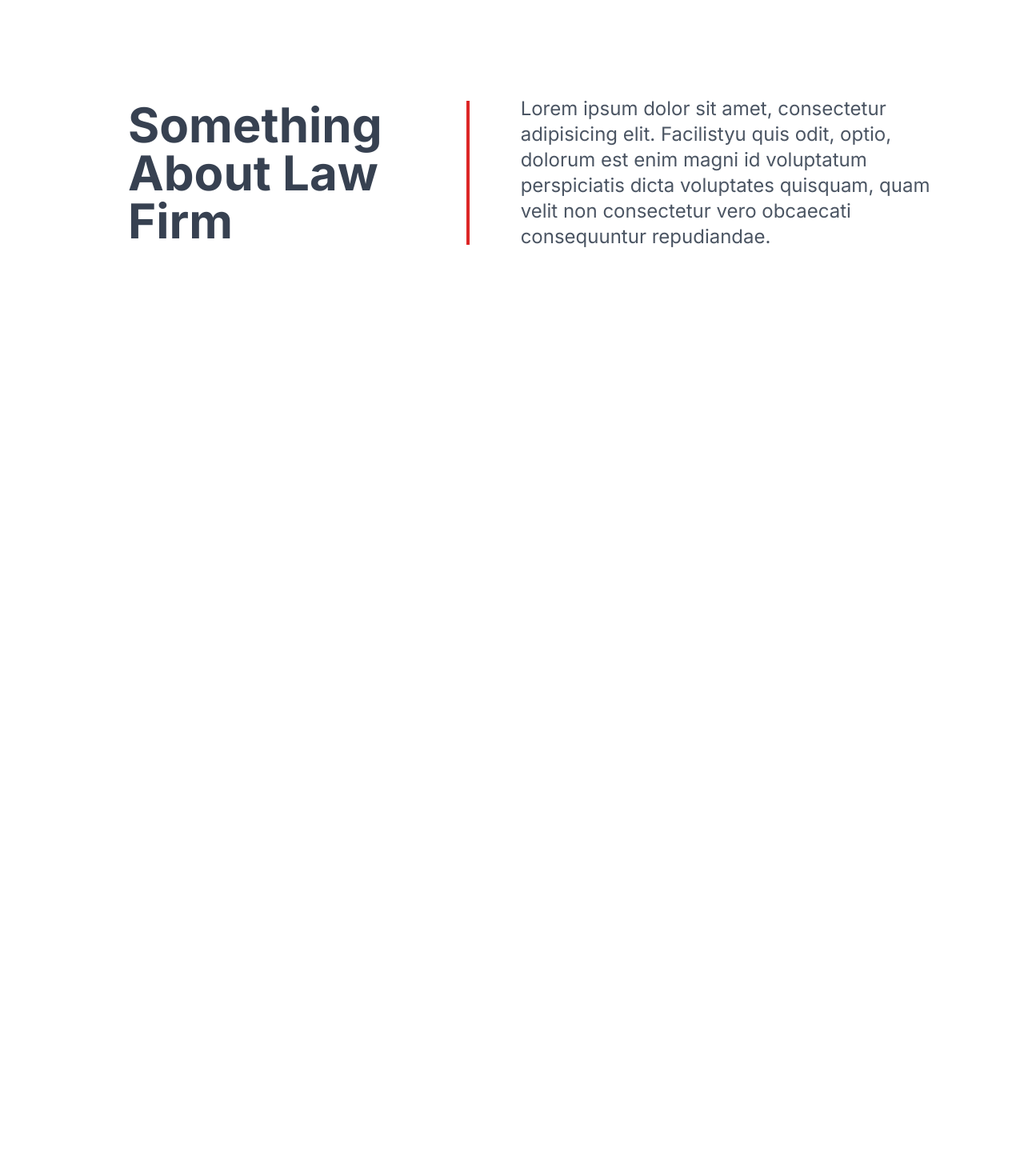
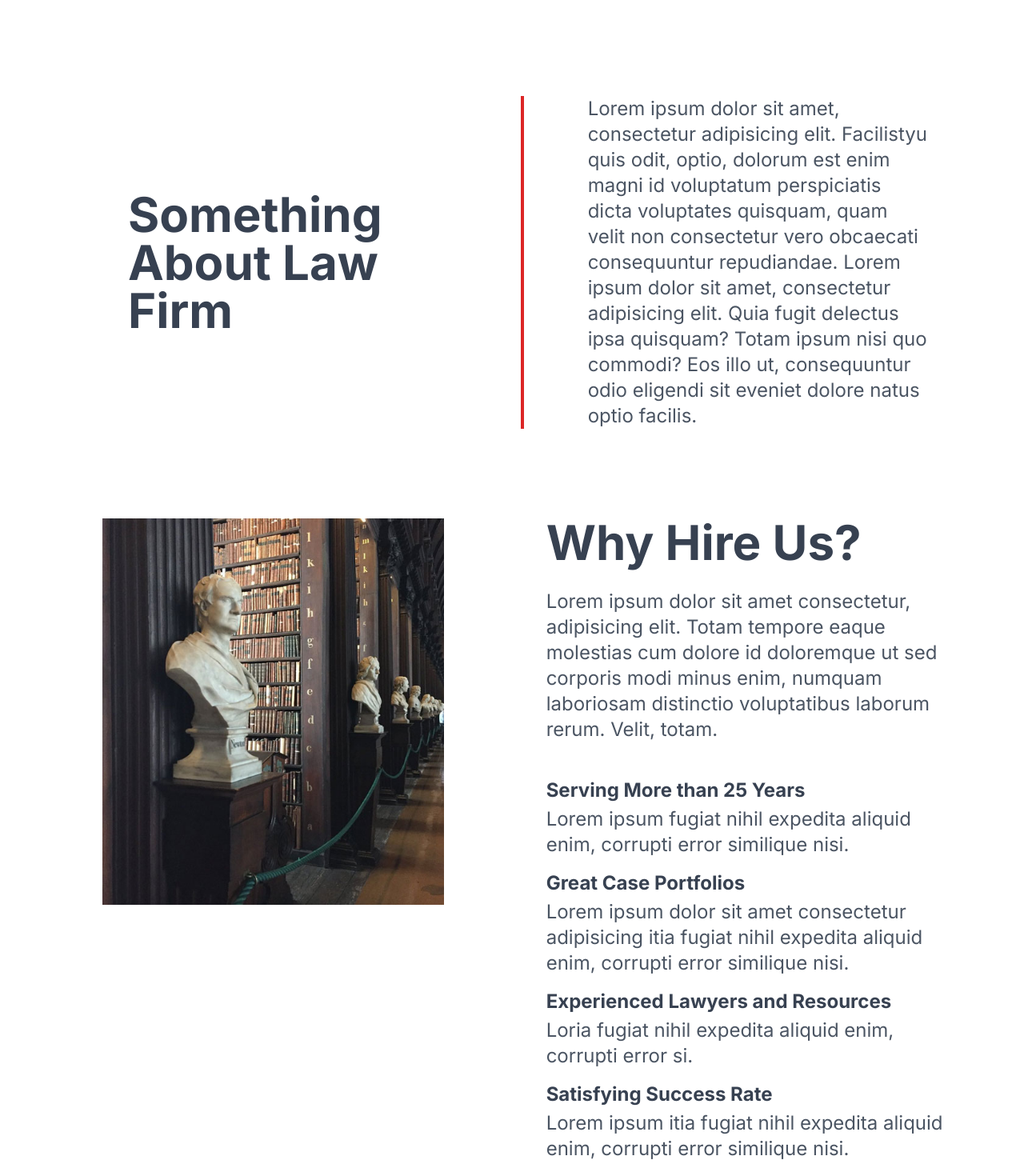
Before and after one commit to alexandreguz/law-startup1, a Next.js app: page /about in a window 1280 px wide. Shown: the part 80-1550 px from the top of the page at 80% size. Before the commit the page ends 800 px from the top, so only its background shows below. Built offline with nearby package versions, Linux system fonts and the light colour scheme.

Commit message:
finished about page

```diff
--- a/src/components/About.tsx
+++ b/src/components/About.tsx
@@ -1,14 +1,48 @@
+import Image from "next/image"
 
 export default function About() {
     return (
         <>
-        <div className="flex content-normal items-center">
-            <div className="text-6xl font-bold w-1/3 ml-40 text-left text-gray-700 mt-32 border-r-4 border-red-600">Something About Law Firm</div>
-            <div className="text-2xl text-left w-2/5 text-gray-600 mt-32 ml-16">Lorem ipsum dolor sit amet, consectetur adipisicing elit. Facilistyu quis odit, optio, dolorum est enim magni id voluptatum perspiciatis dicta voluptates quisquam, quam velit non consectetur vero obcaecati consequuntur repudiandae.</div>
-        </div>
-
-
+            <div className="flex content-normal items-center">
+                <div className="text-6xl font-bold w-1/3 ml-40 text-left text-gray-700 mt-32 ">Something About Law Firm</div>
+                <div className="text-2xl text-left w-2/5 text-gray-600 mt-32 ml-16 border-l-4 border-red-600 pl-20">Lorem ipsum dolor sit amet, consectetur adipisicing elit.
+                    Facilistyu quis odit, optio, dolorum est enim magni id voluptatum perspiciatis dicta voluptates quisquam, quam velit non consectetur vero obcaecati consequuntur repudiandae. Lorem ipsum dolor sit amet, consectetur adipisicing elit. Quia fugit delectus ipsa quisquam? Totam ipsum nisi quo commodi?
+                    Eos illo ut, consequuntur odio eligendi sit eveniet dolore natus optio facilis.</div>
+            </div>
+            <div className="flex  mb-4 ">
+                <div className="mr-32 ml-32 mt-28 w-1/3">
+                    <Image
+                        src="/about.jpg"
+                        width={620}
+                        height={7000}
+                        alt="Law office"
+                    />
+                </div>
+                <div className="flex-col w-2/5">
+                    <div className="text-6xl font-bold text-gray-700 mt-28">
+                        Why Hire Us?
+                    </div>
+                    <div className=" text-gray-600 text-2xl mt-7 mb-11">
+                        Lorem ipsum dolor sit amet consectetur, adipisicing elit. Totam tempore eaque molestias cum dolore id doloremque ut sed corporis modi minus enim, numquam laboriosam distinctio voluptatibus laborum rerum. Velit, totam.
+                    </div>
+                    <div>
+                        <h3 className="font-bold text-2xl text-gray-700 mb-1">Serving More than 25 Years</h3>
+                        <p className=" text-gray-600 text-2xl mb-4">Lorem ipsum  fugiat nihil expedita aliquid enim, corrupti error similique nisi.</p>
+                    </div>
+                    <div>
+                        <h3 className="font-bold text-2xl text-gray-700 mb-1">Great Case Portfolios</h3>
+                        <p className=" text-gray-600 text-2xl mb-4">Lorem ipsum dolor sit amet consectetur adipisicing itia fugiat nihil expedita aliquid enim, corrupti error similique nisi.</p>
+                    </div>
+                    <div>
+                        <h3 className="font-bold text-2xl text-gray-700 mb-1">Experienced Lawyers and Resources</h3>
+                        <p className=" text-gray-600 text-2xl mb-4">Loria fugiat nihil expedita aliquid enim, corrupti error si.</p>
+                    </div>
+                    <div>
+                        <h3 className="font-bold text-2xl text-gray-700 mb-1">Satisfying Success Rate</h3>
+                        <p className=" text-gray-600 text-2xl mb-4">Lorem ipsum itia fugiat nihil expedita aliquid enim, corrupti error similique nisi.</p>
+                    </div>
+                </div>
+            </div>
         </>
-
     )
 }
```
Also changed, not shown: public/about.jpg (added).
